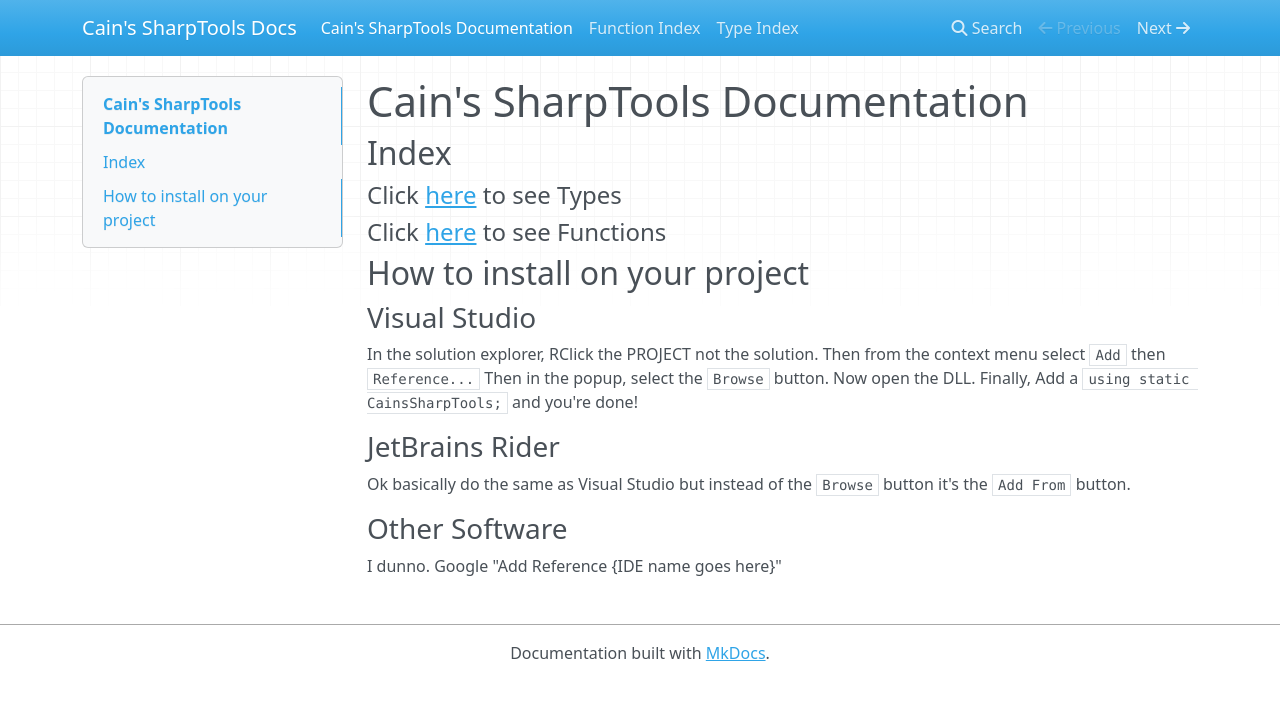
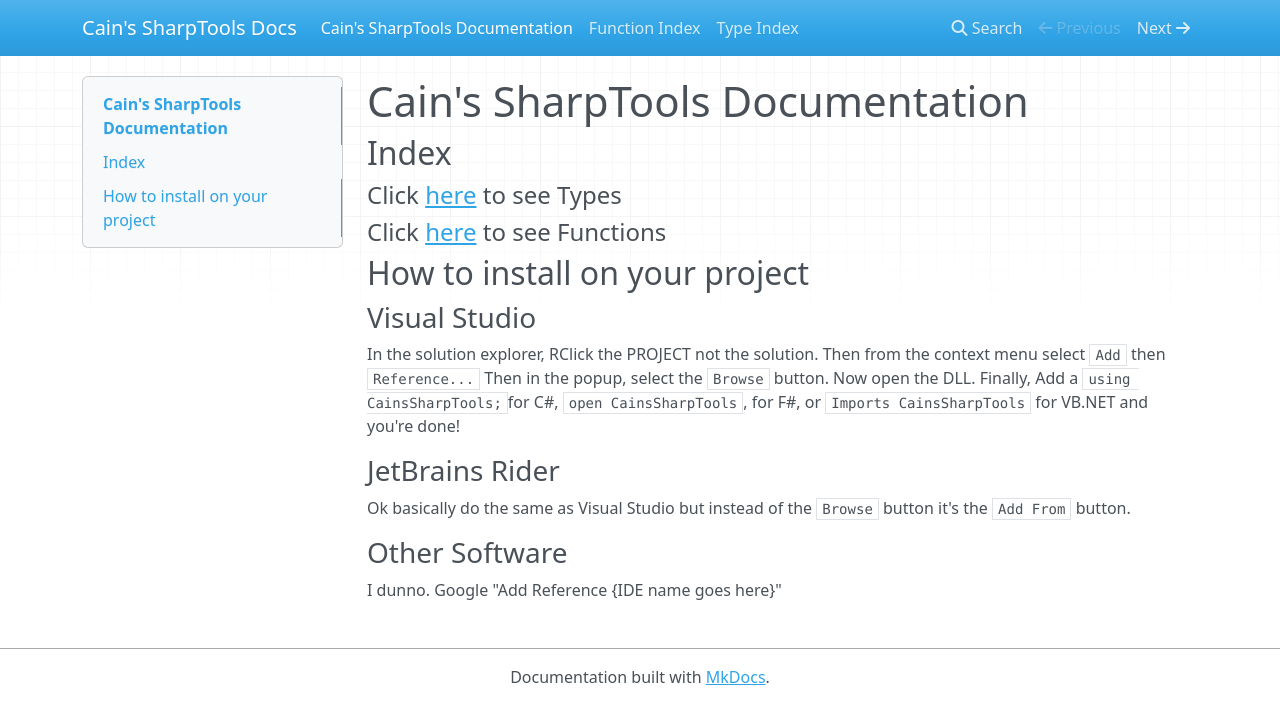
Before and after one commit to cainy-a/CainsSharpTools, an MkDocs documentation site: the page built from docs/index.md, in a window 1280 px wide. Shown: the top 724 px of the page. Built offline with MkDocs 1.6.1, drawn with Linux system fonts in a browser that asks for light colours; nearby versions of some CDN libraries.

Commit message:
fixed C# code typo, and added import examples for F# and VB

```diff
--- a/docs/index.md
+++ b/docs/index.md
@@ -6,7 +6,7 @@
 
 ## How to install on your project
 ### Visual Studio
-In the solution explorer, RClick the PROJECT not the solution. Then from the context menu select `Add ` then ` Reference...` Then in the popup, select the `Browse` button. Now open the DLL. Finally, Add a `using static CainsSharpTools;` and you're done!
+In the solution explorer, RClick the PROJECT not the solution. Then from the context menu select `Add ` then ` Reference...` Then in the popup, select the `Browse` button. Now open the DLL. Finally, Add a `using CainsSharpTools;`for C#, `open CainsSharpTools`, for F#, or `Imports CainsSharpTools` for VB.NET and you're done!
 ### JetBrains Rider
 Ok basically do the same as Visual Studio but instead of the `Browse` button it's the `Add From` button.
 ### Other Software
```
